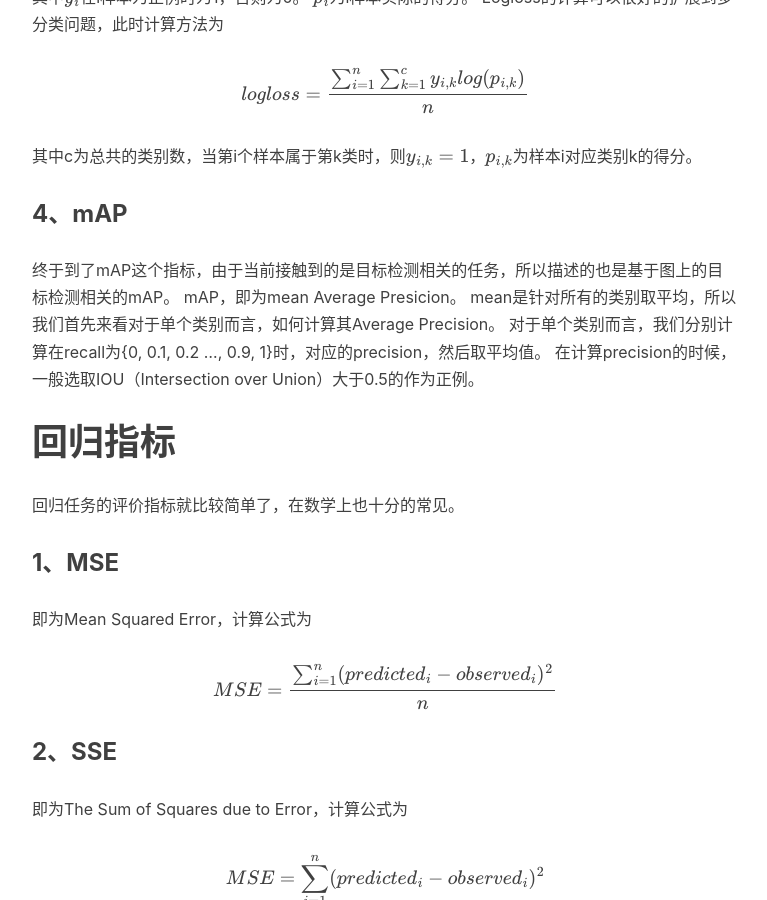
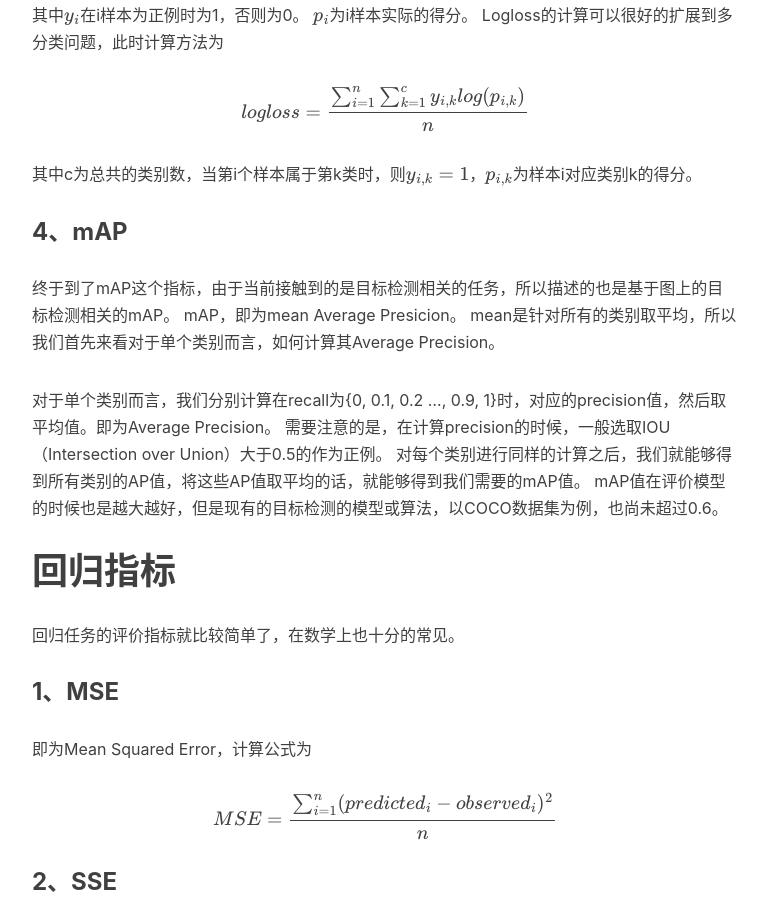
Before and after one commit to yingapple/yingxiang835.io, a Jekyll site: the page built from _posts/2017-12-04-卷积神经网络学习.md, in a window 1280 px wide and 900 px high, scrolled down 3106 px. Shown: the whole window, without its empty margins (233-1000 px from the left). Built offline with Jekyll 4.4.1, drawn with Linux system fonts in a browser that asks for light colours; nearby versions of some CDN libraries; formulas are drawn with MathJax 3; comment, search, counter and statistics services are not loaded.

Commit message:
fix the expression, add something about the mAP

```diff
--- a/_posts/2017-12-04-卷积神经网络学习.md
+++ b/_posts/2017-12-04-卷积神经网络学习.md
@@ -64,7 +64,7 @@ $$ AUC = \frac{\sum_{i \in positiveClass}rank_{i} - \frac{M(M+1)}{2}}{M \times N
 Logloss（等价cross entropy，交叉熵）在作为损失函数的时候经常被用到，实际上，也会有部分机器学习竞赛使用logloss作为模型好坏的评价指标。
 对于二分类问题，Logloss可以这样计算得到
 {% raw %}
-logloss = \frac{\sum_{i=1}^{n}-(y_{i}log(p_{i}) + (1-y_{i})log(1-p_{i}))}{n}
+$$ logloss = \frac{\sum_{i=1}^{n}-(y_{i}log(p_{i}) + (1-y_{i})log(1-p_{i}))}{n} $$
 {% endraw %}
 其中$y_{i}$在i样本为正例时为1，否则为0。
 $p_{i}$为i样本实际的得分。
@@ -77,8 +77,12 @@ $$ logloss= \frac{\sum_{i=1}^{n}\sum_{k=1}^{c}y_{i,k}log(p_{i,k})}{n} $$
 终于到了mAP这个指标，由于当前接触到的是目标检测相关的任务，所以描述的也是基于图上的目标检测相关的mAP。
 mAP，即为mean Average Presicion。
 mean是针对所有的类别取平均，所以我们首先来看对于单个类别而言，如何计算其Average Precision。
-对于单个类别而言，我们分别计算在recall为{0, 0.1, 0.2 ..., 0.9, 1}时，对应的precision，然后取平均值。
-在计算precision的时候，一般选取IOU（Intersection over Union）大于0.5的作为正例。
+
+
+对于单个类别而言，我们分别计算在recall为{0, 0.1, 0.2 ..., 0.9, 1}时，对应的precision值，然后取平均值。即为Average Precision。
+需要注意的是，在计算precision的时候，一般选取IOU（Intersection over Union）大于0.5的作为正例。
+对每个类别进行同样的计算之后，我们就能够得到所有类别的AP值，将这些AP值取平均的话，就能够得到我们需要的mAP值。
+mAP值在评价模型的时候也是越大越好，但是现有的目标检测的模型或算法，以COCO数据集为例，也尚未超过0.6。
 
 # 回归指标
 回归任务的评价指标就比较简单了，在数学上也十分的常见。
```
